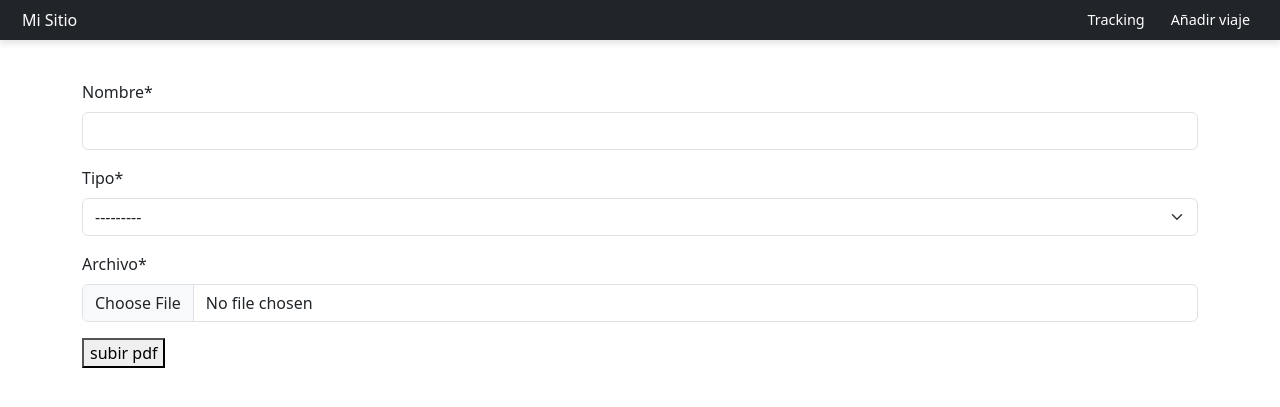
After one commit to Stev-07/ManageNaviera, a Django app: page /upload_pdf/1/1/ in a window 1280 px wide. The commit adds this page. Shown: the top 407 px of the page. Run offline with Django 5.2, Linux system fonts and the light colour scheme; some libraries are stand-ins or nearby versions.

Commit message:
habilitado subir pdf

```diff
--- a/gestor_document/forms.py
+++ b/gestor_document/forms.py
@@ -1,5 +1,5 @@
 from django import forms
-from .models import Ruta, Escala, Documento
+from .models import Ruta, Escala, Documento, Documento_pdf
 
 class billOfLading(forms.Form):
     tipo = forms.CharField(max_length=200)
@@ -19,3 +19,8 @@ class documentoForm(forms.ModelForm):
     class Meta:
         model = Documento
         fields = ['tipo', 'infovendedor']
+
+class documentopdfForm(forms.ModelForm):
+    class Meta:
+        model = Documento_pdf
+        fields = ['nombre', 'tipo', 'archivo']
--- a/gestor_document/models.py
+++ b/gestor_document/models.py
@@ -66,3 +66,24 @@ class Documento(models.Model):
 
     def __str__(self):
         return f"{self.tipo} - #{self.id}"
+
+ #modelos para docs pdf
+class TipoDocumento(models.TextChoices):
+    BILLOFLADING = 'BILL', 'BillOfLading'
+    MANIFIESTO_DE_CARGA = 'MANIFIESTO', 'Manifiesto de carga'
+    CERTIFICADO_DE_ORIGEN = 'CERTIFICADO', 'Certificado de origen'
+
+class EstadoDocumento(models.TextChoices):
+    PERNDIENTE = 'pendiente', 'Pendiente'
+    REVISADO = 'revisado', 'Revisado'
+
+class Documento_pdf(models.Model):
+    nombre = models.CharField(max_length=200)
+    tipo = models.CharField(max_length=11, choices=TipoDocumento.choices)
+    archivo = models.FileField(upload_to='documentos/')
+    creado = models.DateTimeField(auto_now_add=True)
+    estado = models.CharField(max_length=10, choices=EstadoDocumento.choices, db_default=EstadoDocumento.PERNDIENTE)
+    escala = models.ForeignKey(Escala, on_delete=models.CASCADE, related_name='documentospdf')
+
+    def __str__(self):
+        return f"{self.nombre} - {self.tipo}"
--- a/gestor_document/static/styles/styles.css
+++ b/gestor_document/static/styles/styles.css
@@ -48,7 +48,9 @@
 
 /* Estilo base para todos los botones */
 .buttons_escala button,
-.btn_scale button {
+.btn_scale button,
+.btn_save_ruta button,
+.btn_cancel_ruta button {
     padding: 10px 15px;
     border: none;
     border-radius: 6px;
@@ -85,9 +87,15 @@
 }
 
 /* Botón para añadir escala */
-.btn_scale {
+.btn_scale, .btn_cancel_ruta, .btn_save_ruta {
     margin-top: 20px;
     text-align: center;
+}
+.btn_cancel_ruta{
+    background: #be2311;
+}
+.btn_save_ruta{
+    background: #28a745;
 }
 .btn_scale button {
     background: #17a2b8;
--- /dev/null
+++ b/gestor_document/templates/Documents/upload_pdf.html
@@ -0,0 +1,16 @@
+{% extends 'layouts/navbar.html' %}
+{% block content %}
+{% load crispy_forms_tags %}
+
+<div>
+    <form method="post" enctype="multipart/form-data">
+        {% csrf_token %}
+        {{form|crispy}}
+
+        <button type="submit">
+            subir pdf
+        </button>
+    </form>
+</div>
+
+{% endblock %}
--- /dev/null
+++ b/gestor_document/templates/Tracking/all_documents.html
@@ -0,0 +1,5 @@
+{% extends './layouts/navbar.html'}
+
+{% block content %}
+
+{% endblock %}
--- a/gestor_document/urls.py
+++ b/gestor_document/urls.py
@@ -8,4 +8,5 @@ urlpatterns = [
     path('create_bol/<int:idscale>/<int:idrut>/', views.create_BOL, name='bill'),
     path('create_scale/<int:idrut>/', views.create_scale, name='scale'),
     path('viaje_scale/<int:id>/', views.viaje_scale, name='viaje_scale'),
+    path('upload_pdf/<int:idscale>/<int:idrut>/', views.upload_pdf, name= 'pdf'),
 ]
--- a/gestor_document/views.py
+++ b/gestor_document/views.py
@@ -1,17 +1,15 @@
 from django.shortcuts import render, redirect, get_object_or_404
 from django.http import HttpResponse,JsonResponse
 from django.contrib import messages
-from .forms import billOfLading, viajeForm, documentoForm, escalaForm
+from .forms import billOfLading, viajeForm, documentoForm, escalaForm, documentopdfForm
 from .models import Escala, Ruta, Nave
 
 # Create your views here.
 def helloWorld(request):
     return render(request, 'index.html')
 
-def segudoHello(request):
-    return HttpResponse("about you, i love everything")
-
-#esta parte van los documentos, de momento es un ejemplo
+#esta parte van los documentos, de momento es un ejemplo que puede extenderse al numero de documentos que se necesite
+#en este caso son 3, pero solo cree un form para funcionamiento
 def create_BOL(request, idscale, idrut):
     if request.method == 'GET':
         form = billOfLading()
@@ -69,8 +67,6 @@ def viaje_scale(request, id):
     else:
         return HttpResponse("en proceso")
 
-
-
 def create_scale(request, idrut):
     if request.method == 'POST':
         form = escalaForm(request.POST)
@@ -91,3 +87,19 @@ def create_scale(request, idrut):
             'form' : form,
         }
         return render(request, './Documents/create_scale.html', context)
+
+def upload_pdf(request, idscale, idrut):
+    if request.method == 'POST':
+        escala = get_object_or_404(Escala, pk = idscale)
+        form = documentopdfForm(request.POST, request.FILES)
+        if form.is_valid():
+            pdf = form.save(commit=False)
+            pdf.escala = escala
+            pdf.save()
+            return redirect('viaje_scale', idrut)
+        else:
+            print(form.errors)
+            return HttpResponse("fallo algo")
+    else:
+        form = documentopdfForm()
+        return render(request, './Documents/upload_pdf.html', {'form': form} )
```
Also changed, not shown: documentacion_naviera/settings.py (+6 -1 lines), gestor_document/templates/Documents/viaje_scale.html (+7 -1 lines), gestor_document/migrations/0006_documento_pdf.py (added).
